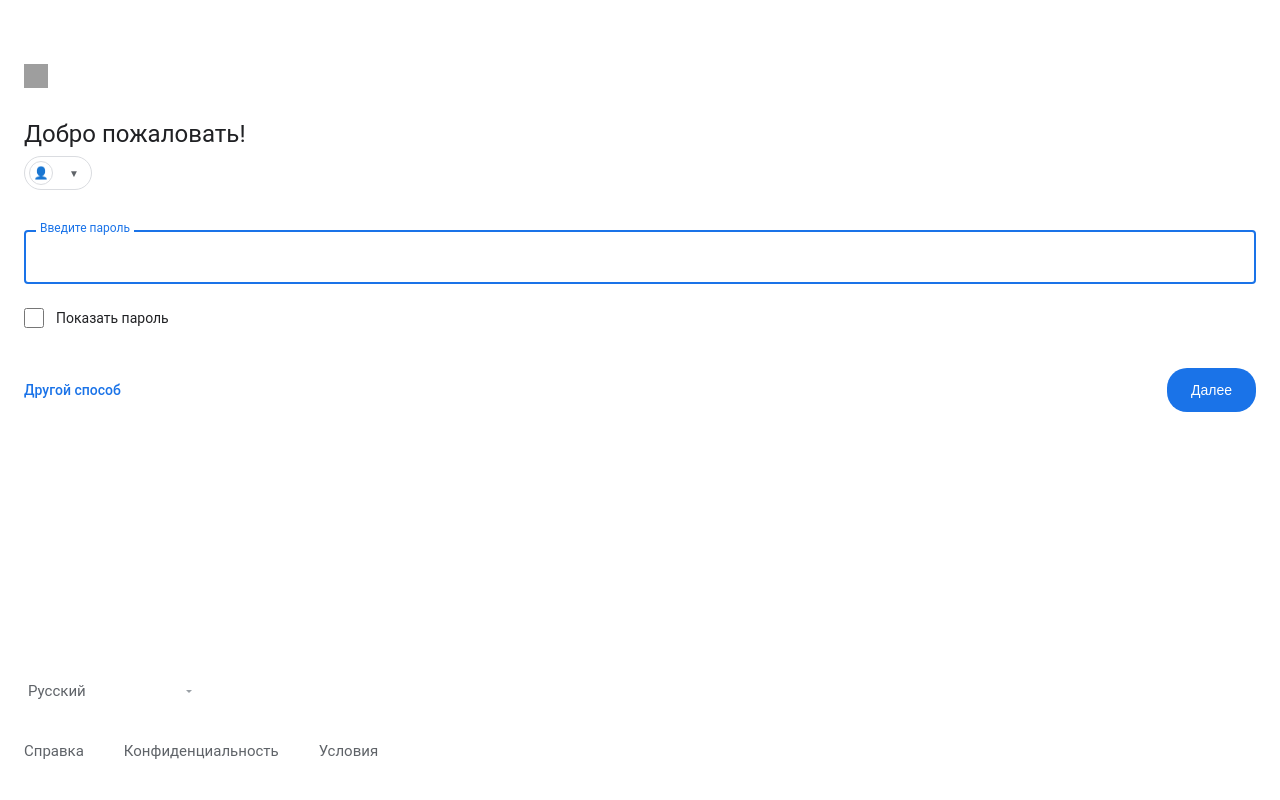
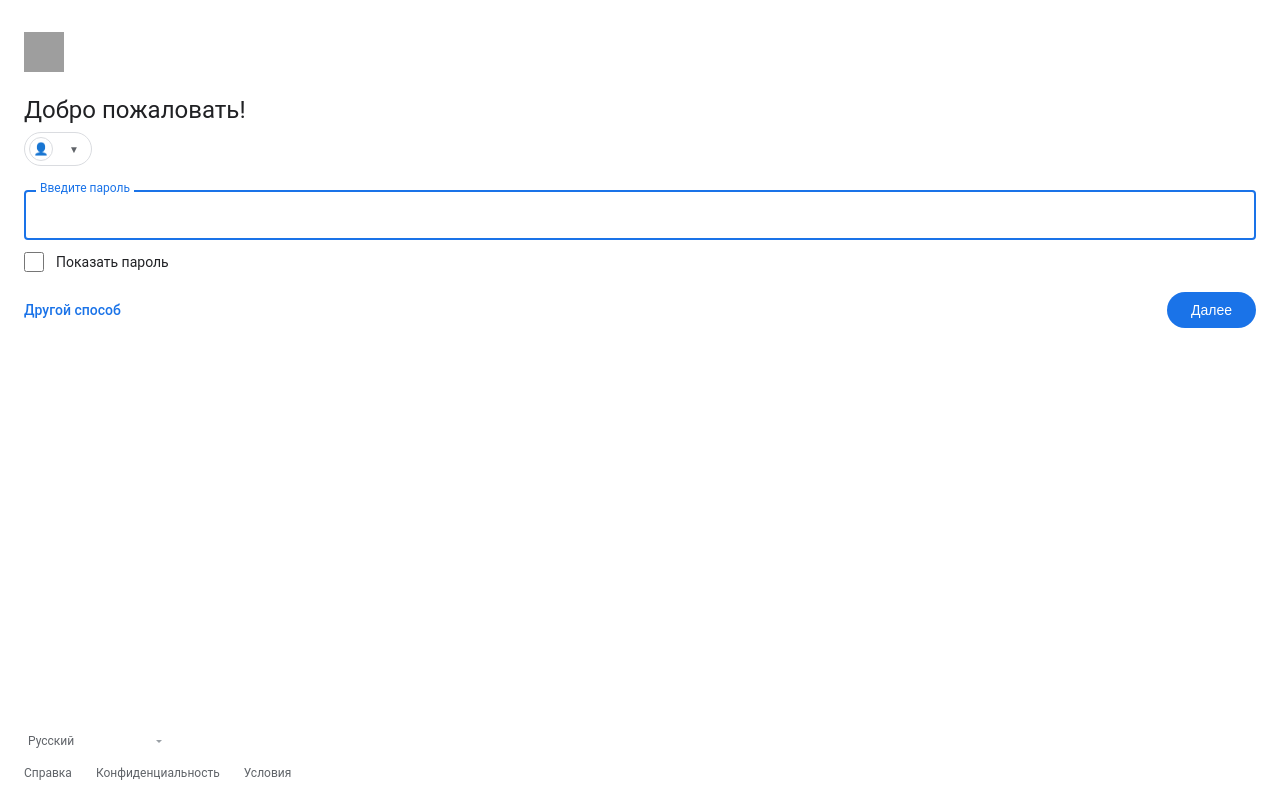
Before and after one commit to edsokerin-png/no-reply-verify, a Flask app: page /password in a window 1280 px wide. Run offline with Flask 3, Linux system fonts and the light colour scheme; grey boxes are pictures that could not be loaded.

Commit message:
Update style.css

```diff
--- a/static/style.css
+++ b/static/style.css
@@ -67,15 +67,15 @@ body {
 }
 
 .main {
-  padding-top: 64px;
-  padding-bottom: 24px;
+  padding-top: 32px;
+  padding-bottom: 16px;
 }
 
 .logo {
-  width: 24px;
-  height: 24px;
+  width: 40px;
+  height: 40px;
   display: block;
-  margin-bottom: 32px;
+  margin-bottom: 24px;
 }
 
 h1 {
@@ -88,17 +88,17 @@ h1 {
 p.sub {
   font-size: 16px;
   color: var(--text);
-  margin-bottom: 40px;
+  margin-bottom: 24px;
 }
 
 .field {
   position: relative;
-  margin-bottom: 24px;
+  margin-bottom: 12px;
 }
 
 .field input {
   width: 100%;
-  padding: 16px 15px;
+  padding: 14px 15px;
   font-size: 16px;
   background: transparent;
   border: 1px solid var(--border);
@@ -123,14 +123,14 @@ p.sub {
 
 input[type="text"] {
   width: 100%;
-  padding: 16px 15px;
+  padding: 14px 15px;
   font-size: 16px;
   background: transparent;
   border: 1px solid var(--border);
   border-radius: 4px;
   color: var(--text);
   outline: none;
-  margin-bottom: 24px;
+  margin-bottom: 12px;
 }
 
 input[type="text"]::placeholder {
@@ -147,14 +147,14 @@ input[type="text"]:focus {
   font-size: 14px;
   font-weight: 500;
   text-decoration: none;
-  margin-bottom: 32px;
+  margin-bottom: 16px;
 }
 
 .hint {
   font-size: 14px;
   color: var(--text-muted);
   line-height: 1.5;
-  margin-bottom: 40px;
+  margin-bottom: 20px;
 }
 
 .hint a { color: var(--link); text-decoration: none; }
@@ -163,7 +163,6 @@ input[type="text"]:focus {
   display: flex;
   justify-content: space-between;
   align-items: center;
-  margin-bottom: 40px;
 }
 
 .create,
@@ -181,9 +180,8 @@ button {
   font-weight: 500;
   border: none;
   border-radius: 20px;
-  padding: 12px 24px;
+  padding: 10px 24px;
   cursor: pointer;
-  min-height: 44px;
 }
 
 button:hover { background: var(--accent-hover); }
@@ -197,7 +195,7 @@ button:hover { background: var(--accent-hover); }
   padding: 4px 12px 4px 4px;
   font-size: 14px;
   color: var(--text);
-  margin-bottom: 40px;
+  margin-bottom: 24px;
   background: transparent;
 }
 
@@ -222,7 +220,7 @@ button:hover { background: var(--accent-hover); }
   gap: 12px;
   font-size: 14px;
   color: var(--text);
-  margin-bottom: 40px;
+  margin-bottom: 20px;
 }
 
 .checkbox input {
@@ -231,36 +229,35 @@ button:hover { background: var(--accent-hover); }
   accent-color: var(--accent);
 }
 
-/* --- Футер --- */
+/* --- Футер: вертикальный, прижат к низу --- */
 .footer {
   margin-top: auto;
-  padding: 40px 0 40px;
-  font-size: 15px;
+  padding: 16px 0 20px;
+  font-size: 12px;
   color: var(--footer-text);
 }
 
 .footer-row {
   display: flex;
   flex-direction: column;
-  gap: 40px;
+  gap: 16px;
 }
 
 .footer-left {
   display: inline-flex;
   align-items: center;
-  gap: 8px;
+  gap: 4px;
 }
 
 .footer-right {
   display: inline-flex;
-  gap: 40px;
+  gap: 24px;
   flex-wrap: wrap;
 }
 
 .footer a {
   color: var(--footer-text);
   text-decoration: none;
-  font-size: 15px;
 }
 
 .footer a:hover { text-decoration: underline; }
@@ -271,7 +268,7 @@ button:hover { background: var(--accent-hover); }
   color: var(--footer-text);
   border: none;
   font-family: 'Roboto', Arial, sans-serif;
-  font-size: 15px;
+  font-size: 12px;
   padding: 2px 4px;
   cursor: pointer;
   outline: none;
```
